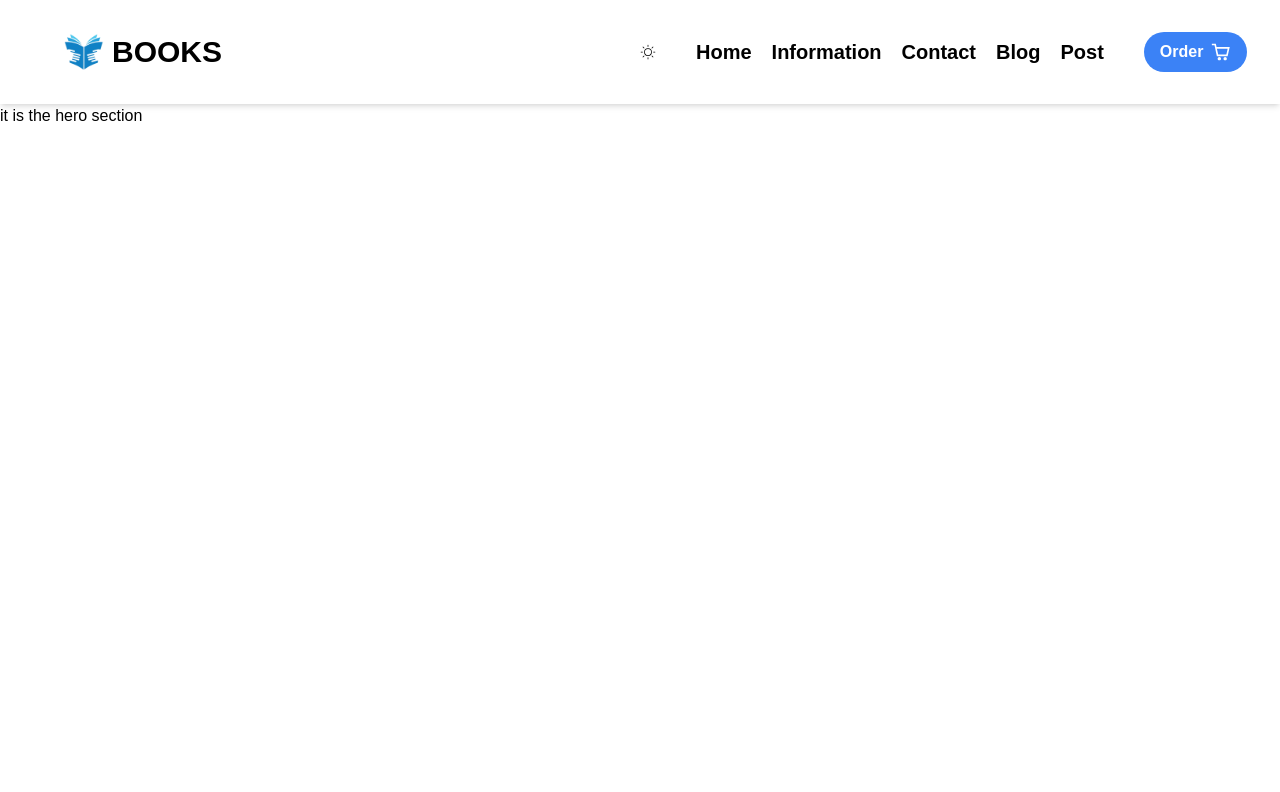
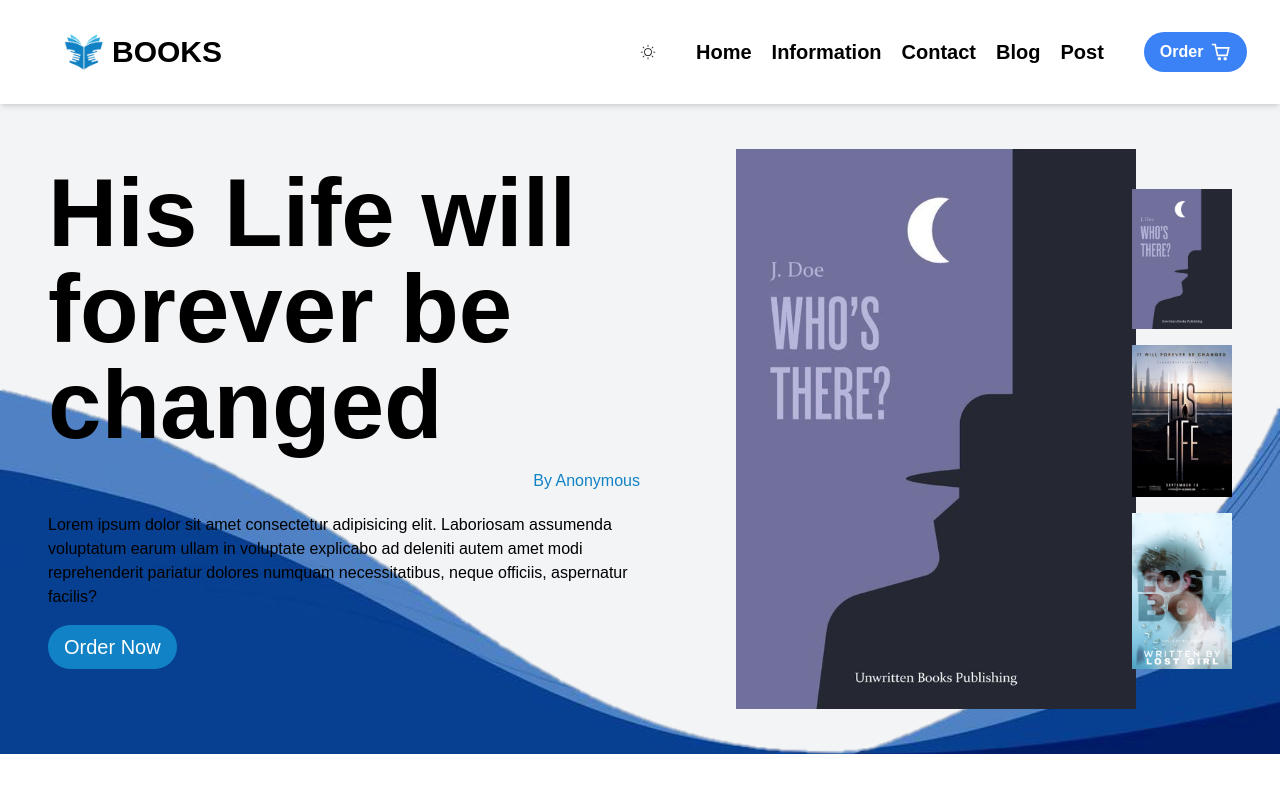
Before and after one commit to porashor/one-page-project4-books, a React (Vite) app: page / in a window 1280 px wide. Shown: the top 792 px of the page. Built offline with nearby package versions, Linux system fonts and the light colour scheme.

Commit message:
hero done

```diff
--- a/src/Components/Hero.jsx
+++ b/src/Components/Hero.jsx
@@ -1,9 +1,67 @@
-import React from 'react'
+import React, { useState } from 'react'
+import image from "../assets/books/book1.jpg"
+import image2 from "../assets/books/book2.jpg"
+import image3 from "../assets/books/book3.jpg"
+import bgVec from "../assets/website/blue-pattern.png"
+const data = [
+  {
+    title: "His Life will forever be changed",
+    des : "Lorem ipsum dolor sit amet consectetur adipisicing elit. Laboriosam assumenda voluptatum earum ullam in voluptate explicabo ad deleniti autem amet modi reprehenderit pariatur dolores numquam necessitatibus, neque officiis, aspernatur facilis?",
+    img: image,
+  },
+  {
+    title: "John doe Who is this",
+    des : "Lorem ipsum dolor sit amet consectetur adipisicing elit. Laboriosam assumenda voluptatum earum ullam in voluptate explicabo ad deleniti autem amet modi reprehenderit pariatur dolores numquam necessitatibus, neque officiis, aspernatur facilis?",
+    img: image2,
+  },
+  {
+    title: "McDonald which book is right",
+    des : "Lorem ipsum dolor sit amet consectetur adipisicing elit. Laboriosam assumenda voluptatum earum ullam in voluptate explicabo ad deleniti autem amet modi reprehenderit pariatur dolores numquam necessitatibus, neque officiis, aspernatur facilis?",
+    img: image3,
+  }
+]
 
 const Hero = () => {
+  const [pos, setPos] = useState(0)
+  const bgimge = {
+    backgroundImage: `url(${bgVec})`,
+    backgroundPosition: "center",
+    backgroundRepeat : "no-repeat",
+    backgroundSize: "cover",
+    width: "100%"
+  }
+  const info = data[pos]
   return (
-    <div>
-      it is the hero section
+    <div style={bgimge} className='min-h-[550px] sm:min-h-[650px] bg-gray-100 flex items-center justify-center dark:bg-gray-950 dark:text-white duration-200'>
+      <div className='container pb-8 sm:pb-0'>
+        <div className='grid grid-cols-1 sm:grid-cols-2'>
+          <div className='order-2 sm:order-1'>
+            <h1 className='text-4xl sm:text-6xl md:text-8xl font-bold py-4'>
+              {info.title}
+            </h1>
+            <p className='text-primary text-right pb-5'>By Anonymous</p>
+            <p>
+              {info.des}
+            </p>
+            <button className='bg-primary my-4 text-white py-2 px-4 rounded-full text-xl hover:scale-105 duration-200'>Order Now</button>
+          </div>
+          {/* image section */}
+          <div className='min-h-[450px] flex justify-center items-center relative order-1 sm:order-2'>
+            <img src={info.img} alt="" className='w-[400px] ' />
+            <div className='absolute flex sm:flex-col -bottom-10 sm:right-0 sm:bottom-10 gap-4 '>
+            <button onClick={()=>setPos(0)}>
+              <img src={image} className='w-[100px]' alt="" />
+            </button>
+            <button onClick={()=>setPos(1)}>
+            <img src={image2} className='w-[100px]' alt="" />
+            </button>
+            <button onClick={()=>setPos(2)}>
+            <img src={image3} className='w-[100px]' alt="" />
+            </button>
+            </div>
+          </div>
+        </div>
+      </div>
     </div>
   )
 }
```
